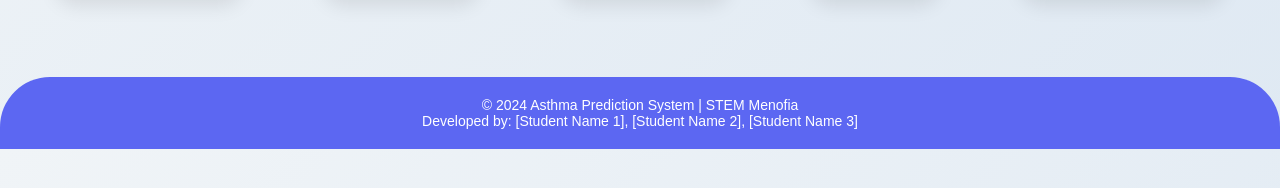
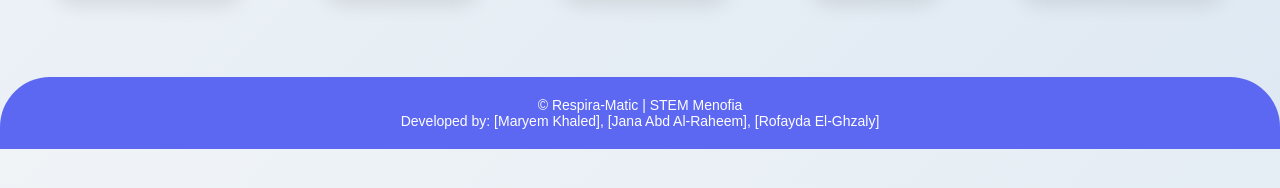
Before and after one commit to rofa-123/STEM102, a plain HTML site: page data/index.html in a window 1280 px wide. Shown: the part 530-718 px from the top of the page. Drawn offline with nearby package versions, Linux system fonts and the light colour scheme; no server answers.

Commit message:
Update index.html

```diff
--- a/data/index.html
+++ b/data/index.html
@@ -73,8 +73,8 @@
 
     <!-- Footer -->
     <footer>
-        <p>© 2024 Asthma Prediction System | STEM Menofia</p>
-        <p>Developed by: [Student Name 1], [Student Name 2], [Student Name 3]</p>
+        <p>© Respira-Matic | STEM Menofia</p>
+        <p>Developed by: [Maryem Khaled], [Jana Abd Al-Raheem], [Rofayda El-Ghzaly]</p>
     </footer>
 
     <script src="script.js"></script>
```
